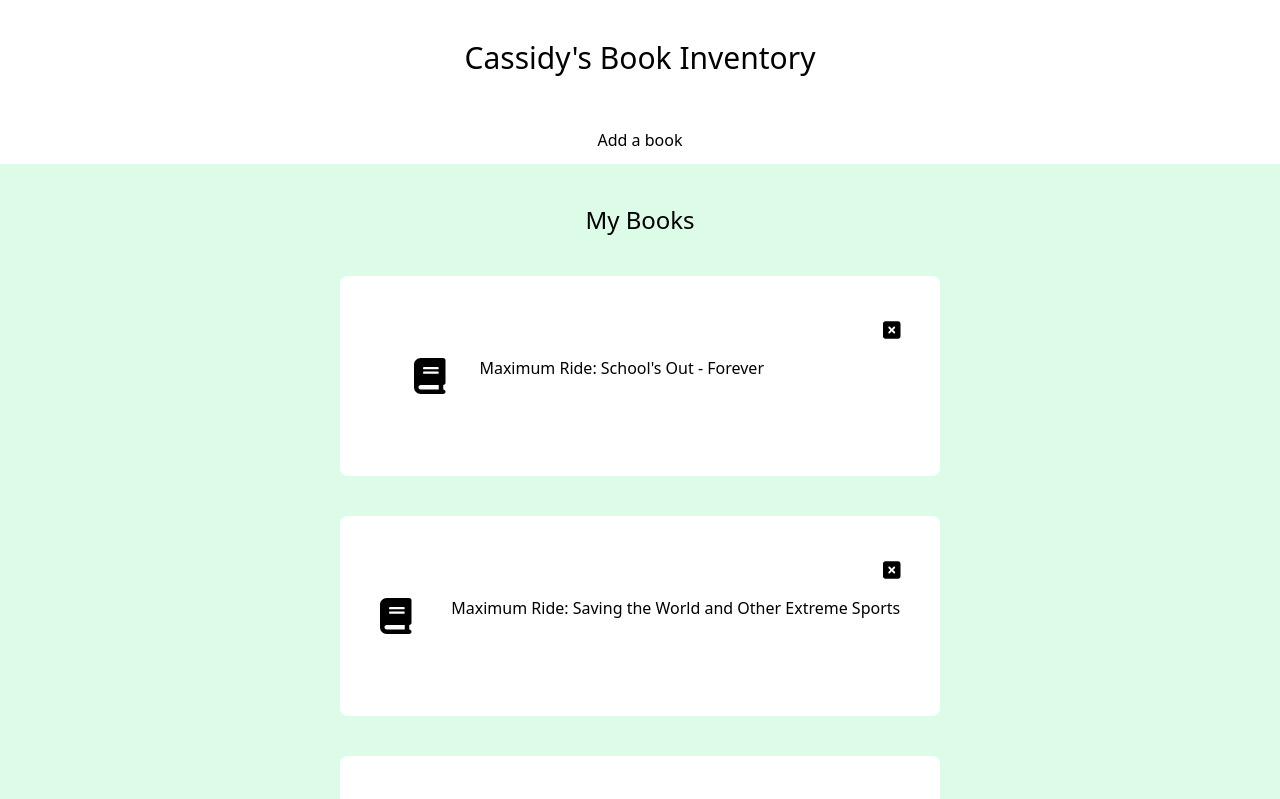
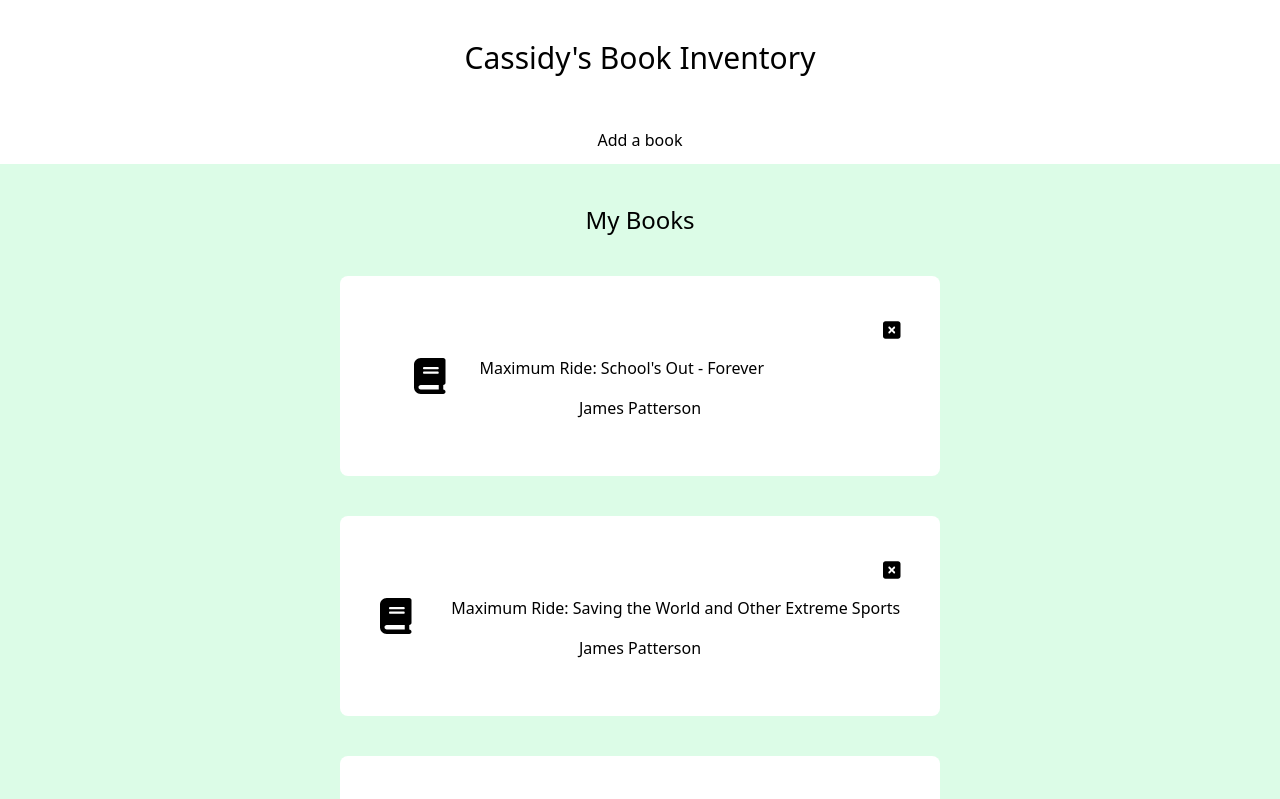
Before and after one commit to Cassidy-Sowards/book-inventory, an Angular app in the folder book-inventory/: page / in a window 1280 px wide. Shown: the top 799 px of the page. Built offline with nearby package versions, Linux system fonts and the light colour scheme; data requests are answered from the project's data file.

Commit message:
adding author

```diff
--- a/book-inventory/src/app/books/books.component.html
+++ b/book-inventory/src/app/books/books.component.html
@@ -16,6 +16,9 @@
                             <span class="hover:opacity-50">{{book.title}}</span>
                         </a>
                     </div>
+                    <div class="col-span-3 justify-self-center">
+                        <span>{{book.author}}</span>
+                    </div>
                 </div>
              </li>
         </ul>
```
